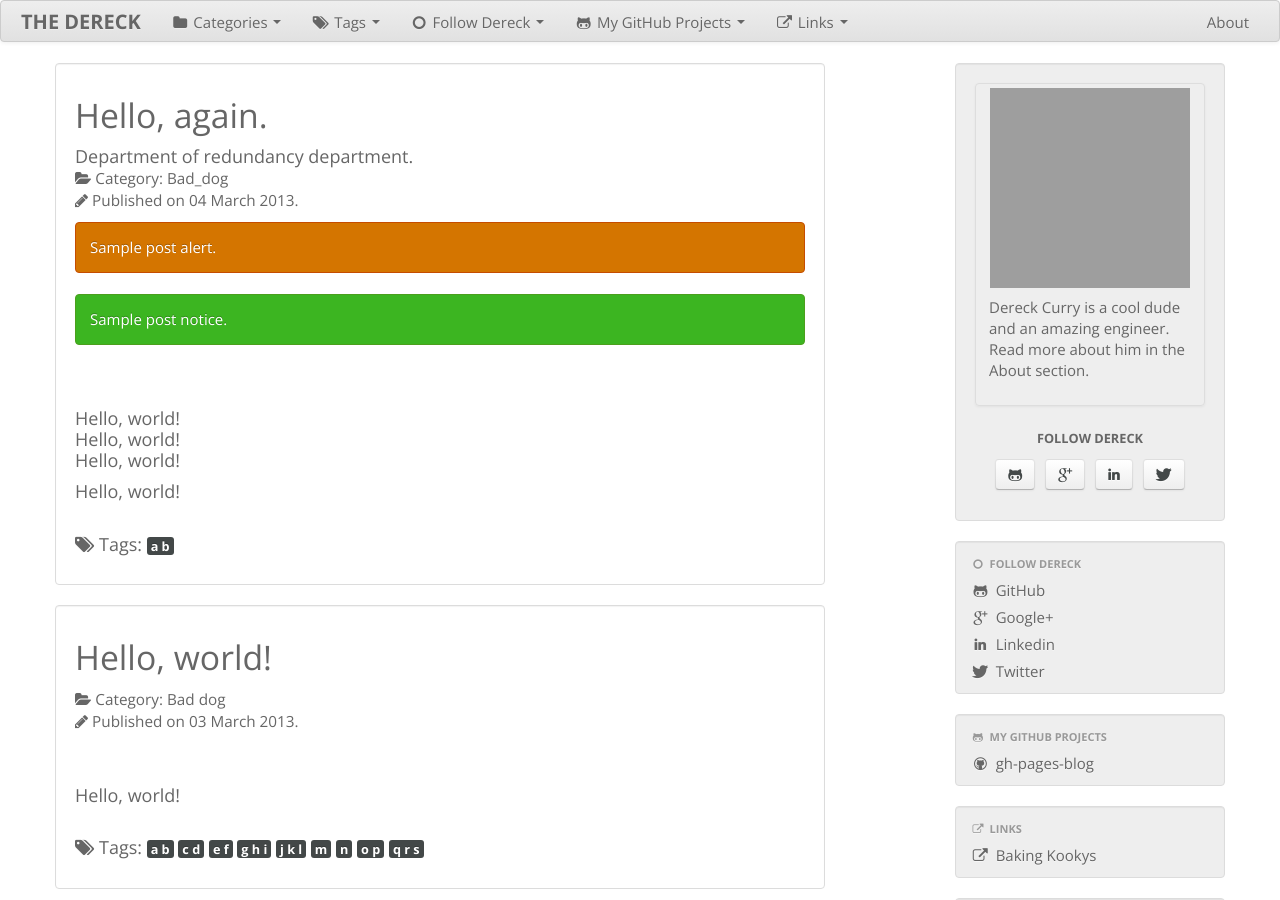
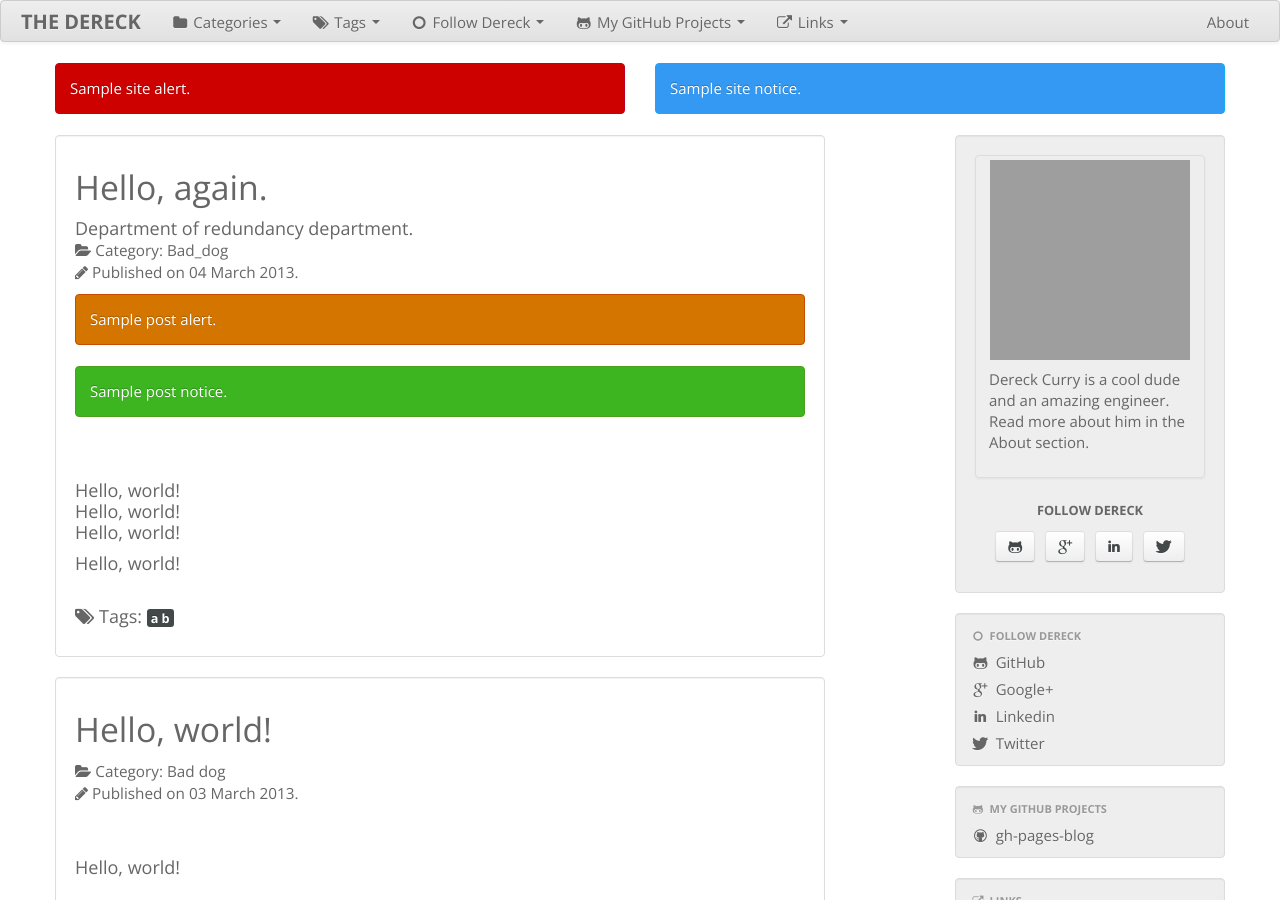
Before and after one commit to thedereck/thedereck.github.com, a Jekyll site: the page built from index.html, in a window 1280 px wide and 900 px high. Built offline with Jekyll 4.4.1, drawn with Linux system fonts in a browser that asks for light colours; some of the changed lines change nothing that is shown; grey boxes are pictures that could not be loaded.

Commit message:
Another fix for site alerts.

```diff
--- a/_includes/body/sections/alerts_and_notices/site.html
+++ b/_includes/body/sections/alerts_and_notices/site.html
@@ -38,5 +38,5 @@
 			</div>
 		{% endif %}
 	{% endcapture %}
-	{{ site_alerts_and_noticeshtml | strip_newlines | remove:'	' }}
+	{{ site_alerts_and_notices_html | strip_newlines | remove:'	' }}
 {% endif %}
```
